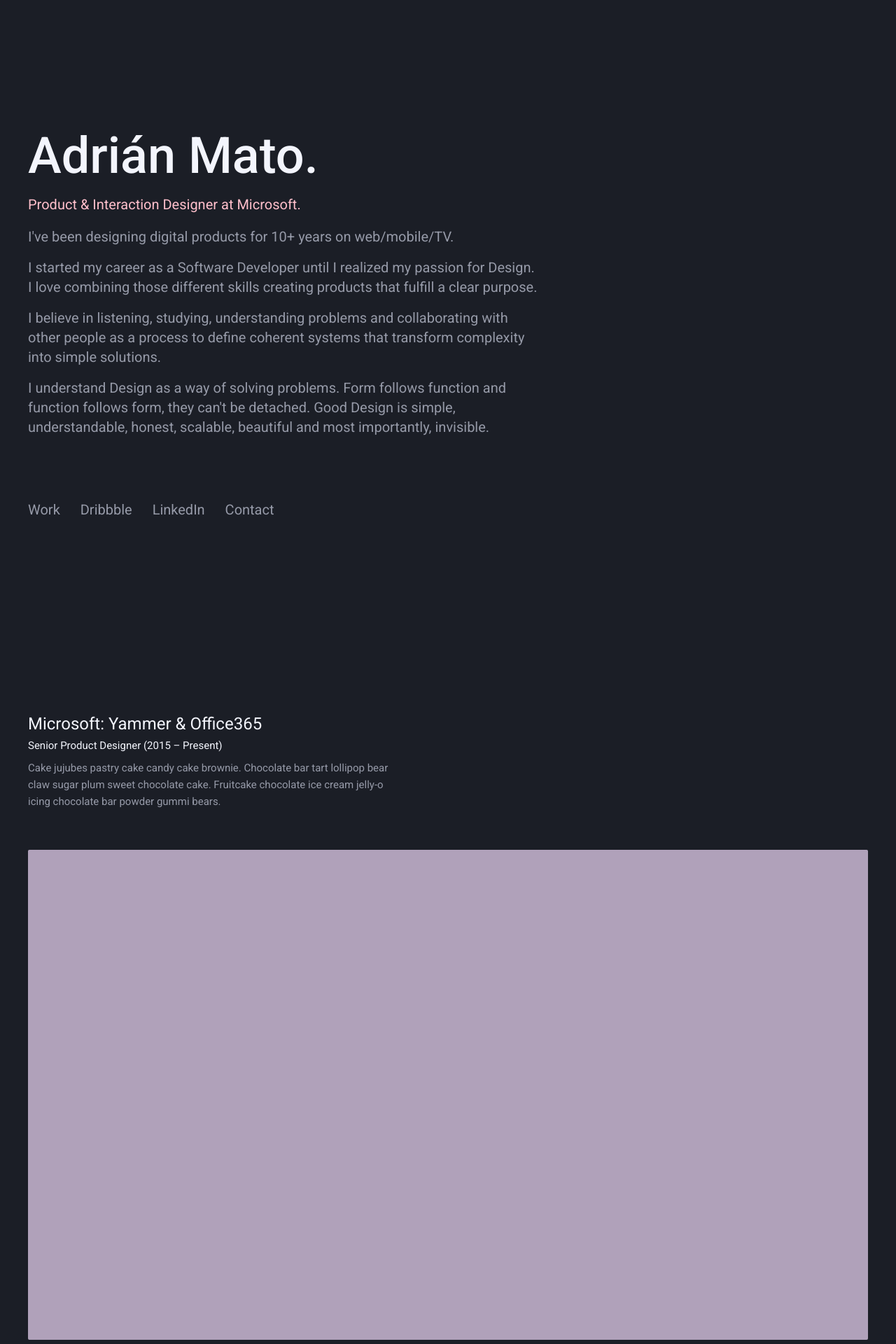
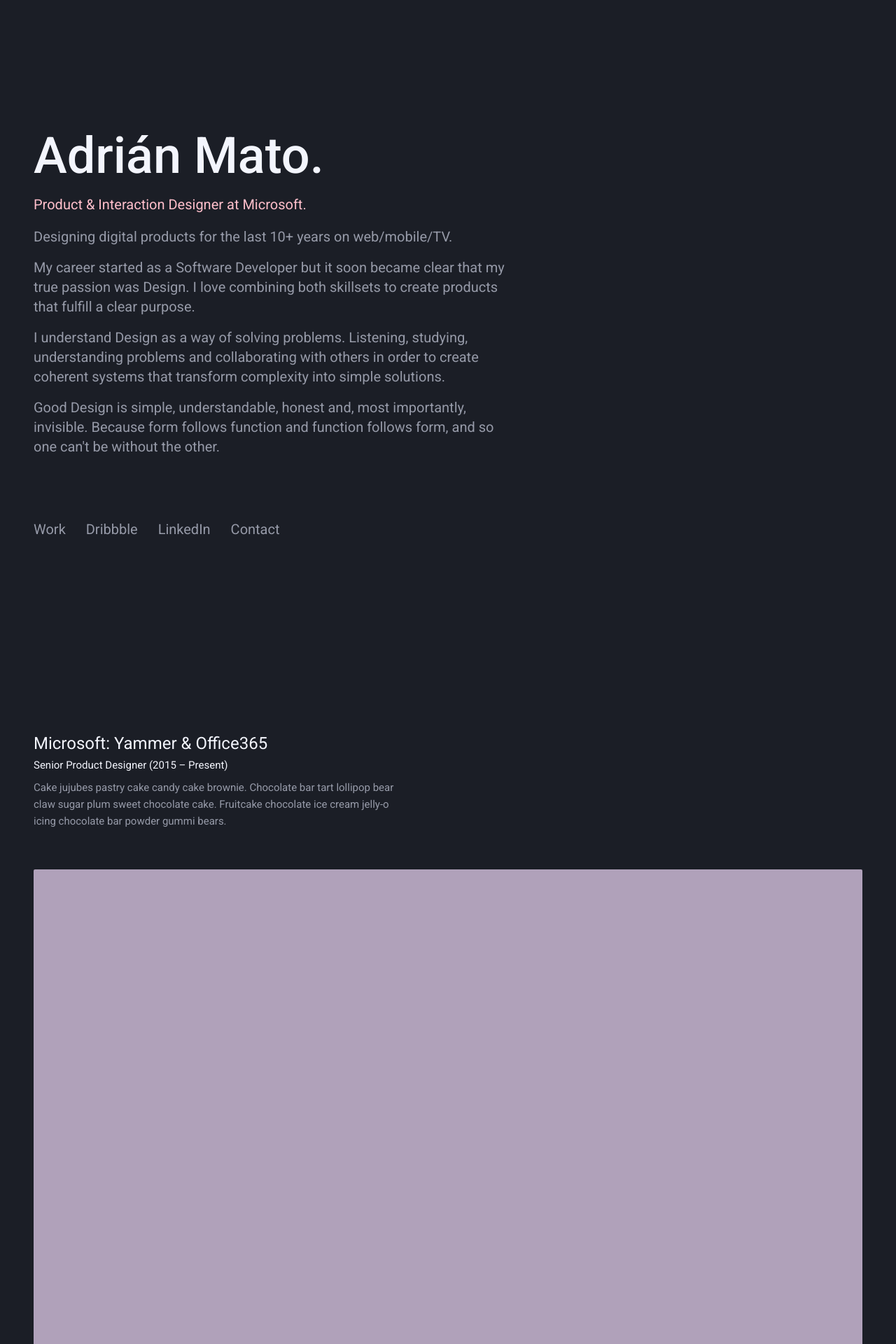
Before and after one commit to adrianmg/adrianmg.github.io, a Jekyll site: the page built from index.md, in a window 1280 px wide. Shown: the top 1920 px of the page at 70% size. Built offline with Jekyll 4.4.1, drawn with Linux system fonts in a browser that asks for light colours; nearby versions of some CDN libraries.

Commit message:
Improved bio description

```diff
--- a/_layouts/home.html
+++ b/_layouts/home.html
@@ -5,7 +5,7 @@
 
     <div class="bio-intro">
 
-      <div class="bio-intro-desc">
+      <!-- <div class="bio-intro-desc">
         <h1>Adri&aacute;n Mato.</h1>
         <h2>Product & Interaction Designer at Microsoft.</h2>
         <p>
@@ -24,6 +24,29 @@
           and function follows form, they can't be detached. Good Design is simple,
           understandable, honest, scalable, beautiful and most importantly, invisible.
         </p>
+      </div> -->
+
+      <div class="bio-intro-desc">
+        <h1>Adri&aacute;n Mato.</h1>
+        <h2>Product & Interaction Designer at Microsoft.</h2>
+        <p>
+          Designing digital products for the last 10+ years on web/mobile/TV.
+        </p>
+        <p>
+          My career started as a Software Developer but it soon became clear that
+          my true passion was Design. I love combining both skillsets to create products
+          that fulfill a clear purpose.
+        </p>
+        <p>
+          I understand Design as a way of solving problems. Listening, studying,
+          understanding problems and collaborating with others in order to
+          create coherent systems that transform complexity into simple solutions.
+        </p>
+        <p>
+          Good Design is simple, understandable, honest and, most importantly, invisible.
+          Because form follows function and function follows form, and so one
+          can't be without the other.
+        </p>
       </div>
 
       <ul class="bio-intro-nav">
--- a/_sass/res/_layout.scss
+++ b/_sass/res/_layout.scss
@@ -3,7 +3,7 @@
  */
 
 body {
-  padding: 0 2.4rem;
+  padding: 0 4.8rem;
   animation:          fadeIn 1.6s;
   -moz-animation:     fadeIn 1.6s;
   -webkit-animation:  fadeIn 1.6s;
@@ -30,7 +30,7 @@
 }
 
 .bio-intro-desc {
-  max-width: 73.2rem;
+  max-width: 68.0rem;
 }
 
 .bio-intro-desc h1 {
```
